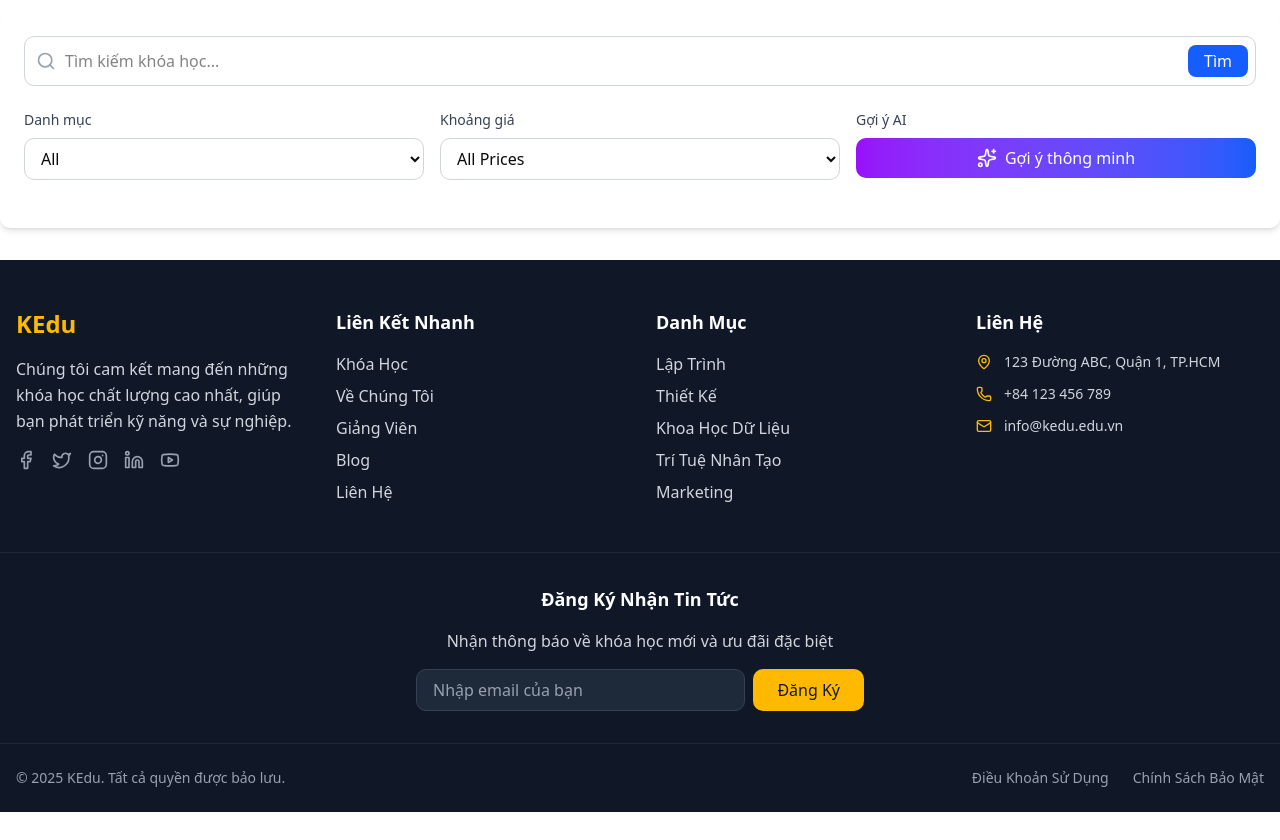
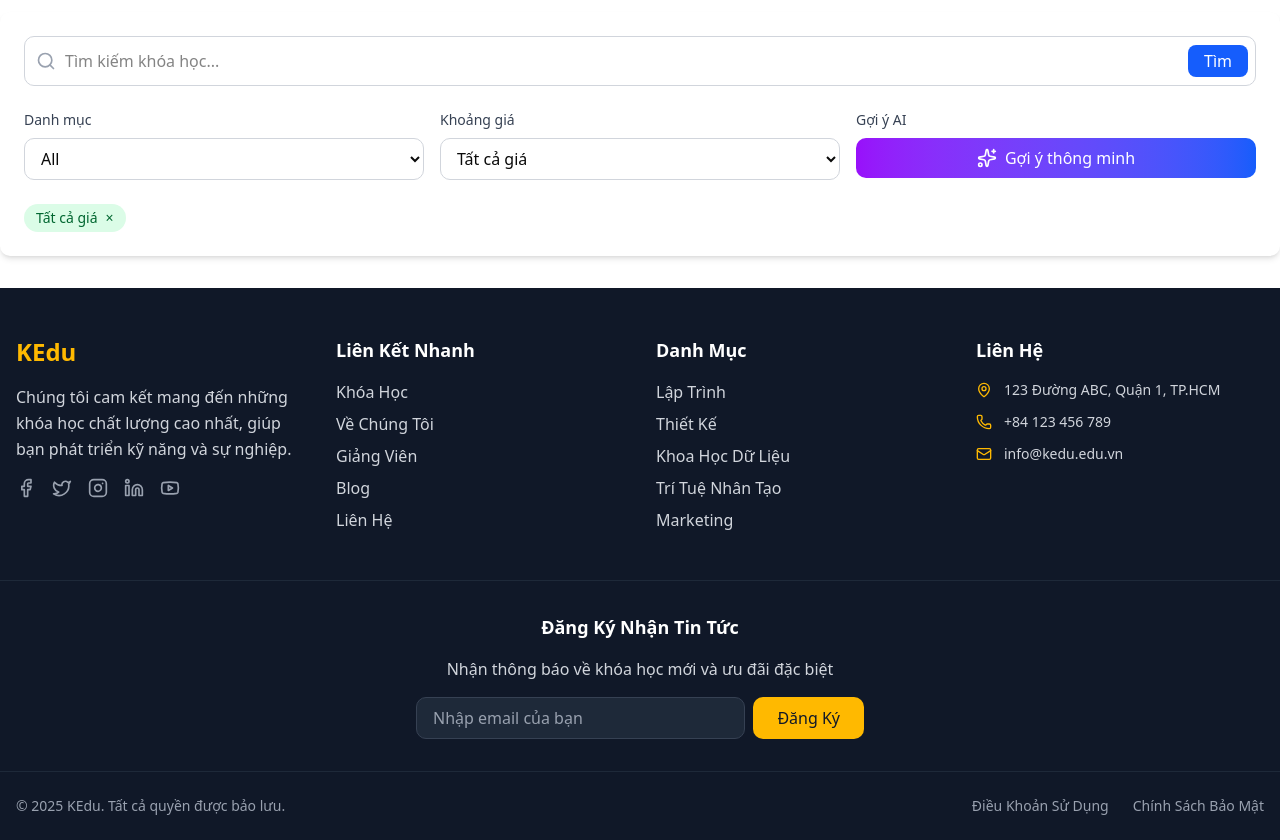
Before and after one commit to OXplakhoa/K-Edu, a Next.js app: page / in a window 1280 px wide. Shown: the part 1440-2280 px from the top of the page. Before the commit the page ends 2252 px from the top, so only its background shows below. Built offline with nearby package versions, Linux system fonts and the light colour scheme.

Commit message:
Fix Style For Search

```diff
--- a/components/search/SearchAndFilter.tsx
+++ b/components/search/SearchAndFilter.tsx
@@ -56,7 +56,7 @@ export default function SearchAndFilter({
           />
           <button
             type="submit"
-            className="absolute right-2 top-1/2 transform -translate-y-1/2 bg-blue-600 text-white px-4 py-1 rounded-md hover:bg-blue-700 transition-colors"
+            className="absolute right-2 top-1/2 transform -translate-y-1/2 bg-blue-600 text-white px-4 py-1 rounded-md hover:bg-blue-700 transition-colors cursor-pointer"
           >
             Tìm
           </button>
@@ -112,7 +112,7 @@ export default function SearchAndFilter({
           <button
             onClick={onAISuggestions}
             disabled={isLoadingSuggestions}
-            className="w-full flex items-center justify-center gap-2 px-4 py-2 bg-gradient-to-r from-purple-600 to-blue-600 text-white rounded-lg hover:from-purple-700 hover:to-blue-700 transition-all duration-200 disabled:opacity-50 disabled:cursor-not-allowed"
+            className="w-full flex items-center justify-center gap-2 px-4 py-2 bg-gradient-to-r from-purple-600 to-blue-600 text-white rounded-lg hover:from-purple-700 hover:to-blue-700 transition-all duration-200 disabled:opacity-50 disabled:cursor-not-allowed cursor-pointer"
           >
             {isLoadingSuggestions ? (
               <div className="animate-spin rounded-full h-5 w-5 border-b-2 border-white"></div>
@@ -132,7 +132,7 @@ export default function SearchAndFilter({
               {selectedCategory}
               <button
                 onClick={() => handleCategoryChange('All')}
-                className="ml-1 hover:text-blue-600"
+                className="ml-1 hover:text-blue-600 cursor-pointer"
               >
                 ×
               </button>
--- a/lib/data.ts
+++ b/lib/data.ts
@@ -348,8 +348,8 @@ export const categories = [
   "Blockchain",
 ];
 export const priceRanges = [
-  { label: "All Prices", min: 0, max: Infinity },
-  { label: "Under 500K", min: 0, max: 500000 },
+  { label: "Tất cả giá", min: 0, max: Infinity },
+  { label: "Dưới 500K", min: 0, max: 500000 },
   { label: "500K - 1M", min: 500000, max: 1000000 },
-  { label: "Over 1M", min: 1000000, max: Infinity },
+  { label: "Trên 1M", min: 1000000, max: Infinity },
 ];
```
